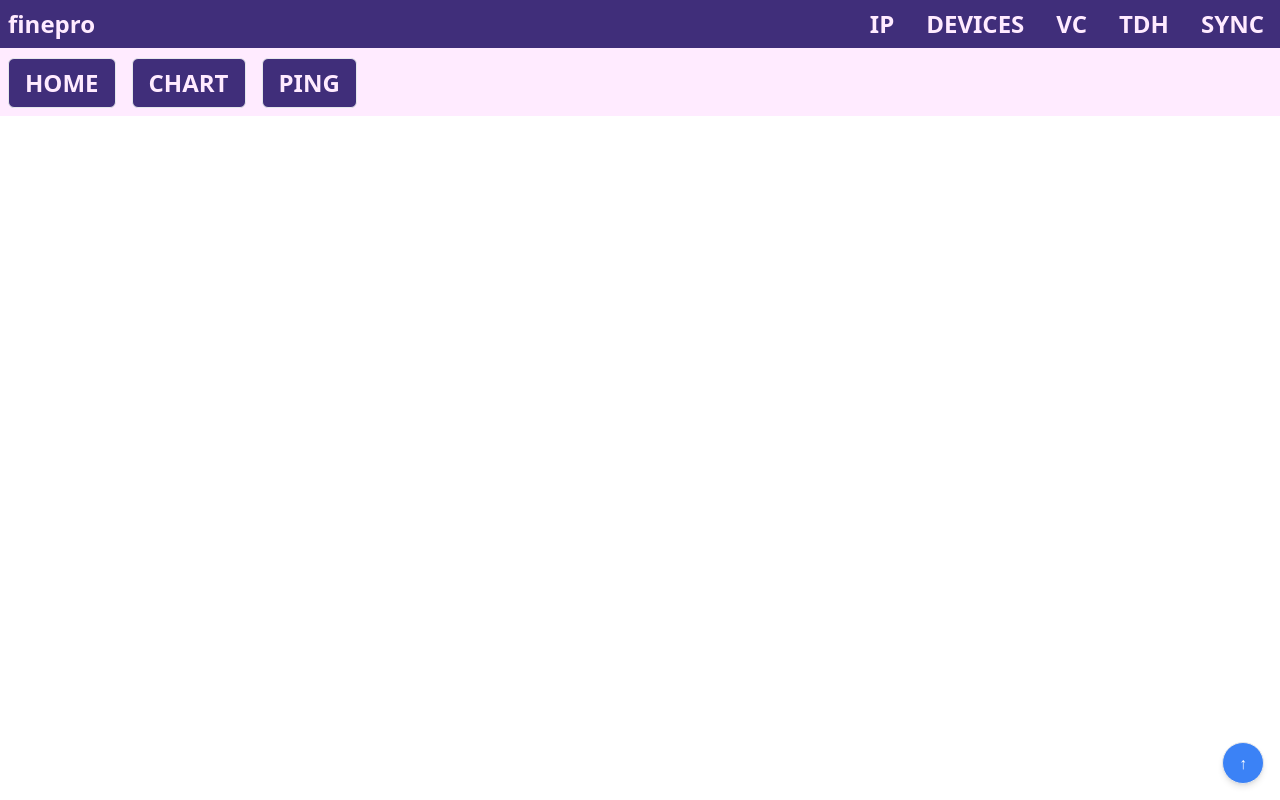
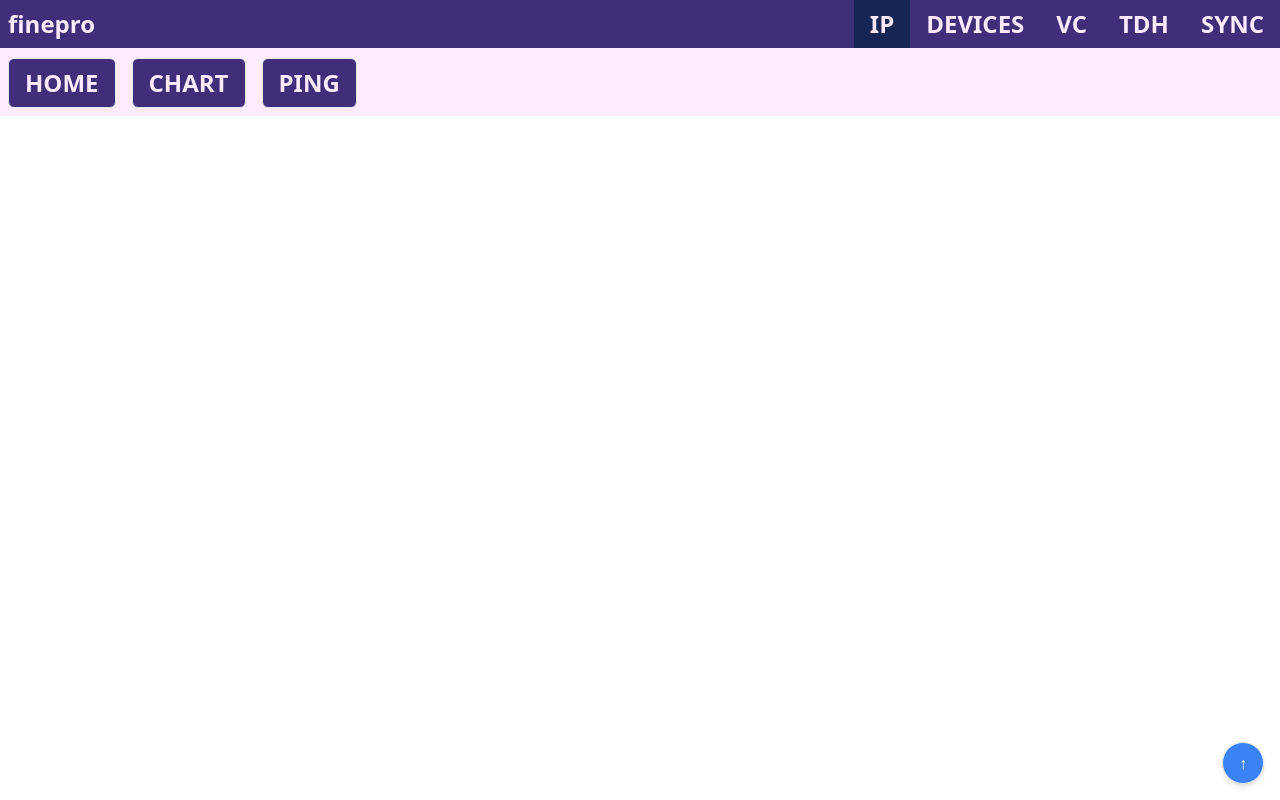
Before and after one commit to trinhan2103la/controll, a React (Vite) app: page /devices in a window 1280 px wide. Built offline with nearby package versions, Linux system fonts and the light colour scheme.

Commit message:
[Fix bug]

```diff
--- a/src/components/header/Header.jsx
+++ b/src/components/header/Header.jsx
@@ -33,7 +33,7 @@ const Header = () => {
       </div>
       <div className="flex ">
         {Data.map((props, index) => {
-          const isActive = location.pathname === props.link;
+          const isActive = location.pathname.startsWith(props.link);
           return (
             <Link key={index} to={props.link}>
               <div
```
